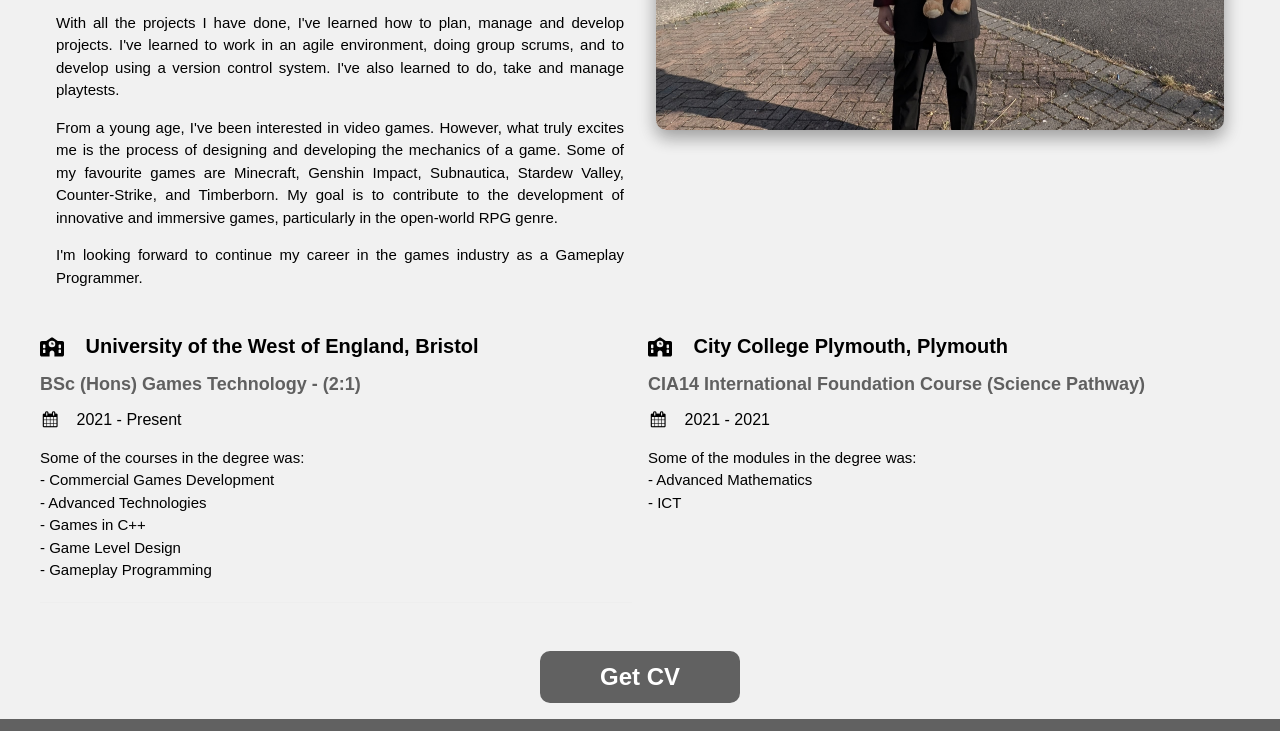
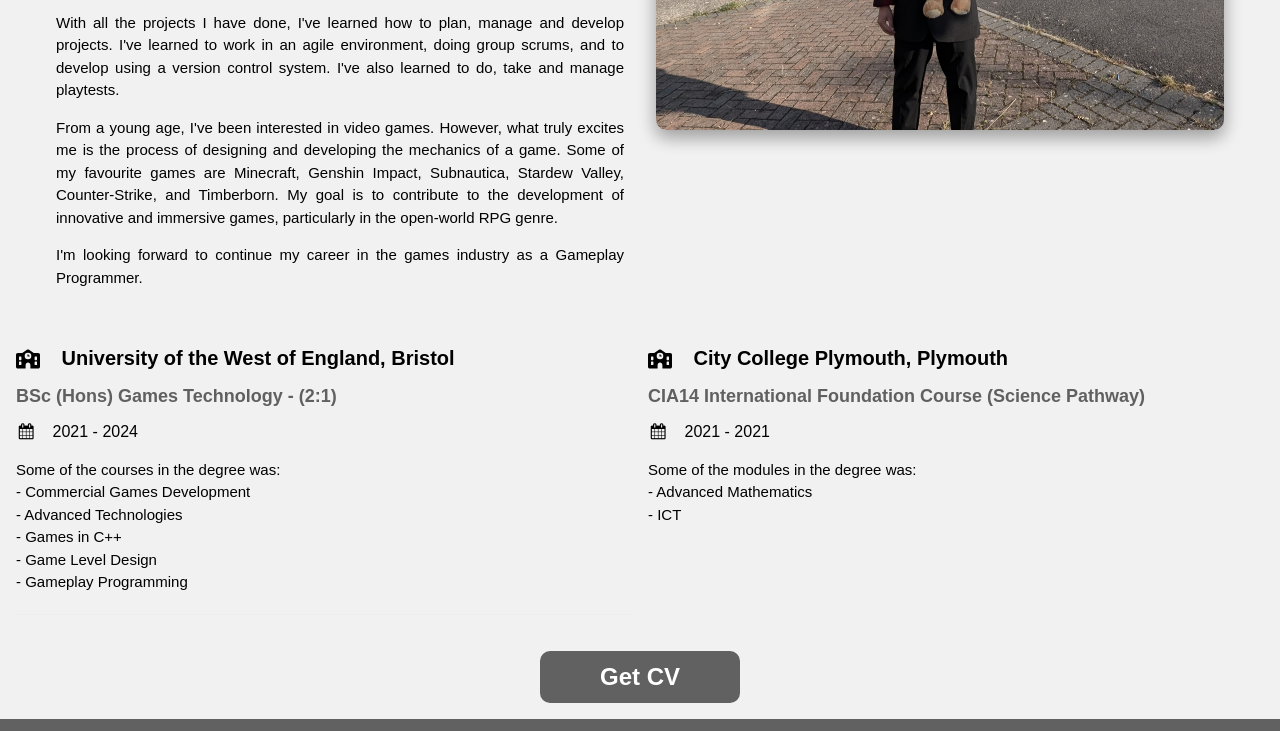
Before and after one commit to acamlated2/acamlated2.github.io, a plain HTML site: page index.html in a window 1280 px wide. Shown: the part 1078-1809 px from the top of the page. Drawn offline with nearby package versions, Linux system fonts and the light colour scheme.

Commit message:
Updated information

```diff
--- a/index.html
+++ b/index.html
@@ -94,6 +94,7 @@
             </div>
         </div>
     </div>
+</div>
 
 <!--Education-->
 <div  class="w3-row-padding w3-margin-top">
@@ -101,7 +102,7 @@
         <h4><img width="24" height="24" src="school-solid.svg" class="acamlatedMarginRight">
             <b>University of the West of England, Bristol</b></h4>
         <h5 class="w3-opacity"><b>BSc (Hons) Games Technology - (2:1)</b></h5>
-            <h6><i class="fa fa-calendar fa-fw acamlatedMarginRight"></i>2021 - Present</h6>
+        <h6><i class="fa fa-calendar fa-fw acamlatedMarginRight"></i>2021 - 2024</h6>
         <p>
             Some of the courses in the degree was:
             <br>
@@ -132,7 +133,6 @@
         </p>
     </div>
 </div>
-</div>
 
 <!--CV-->
 <div class="w3-center w3-padding-16">
```
Lines whose indentation alone changed are shown as unchanged.
